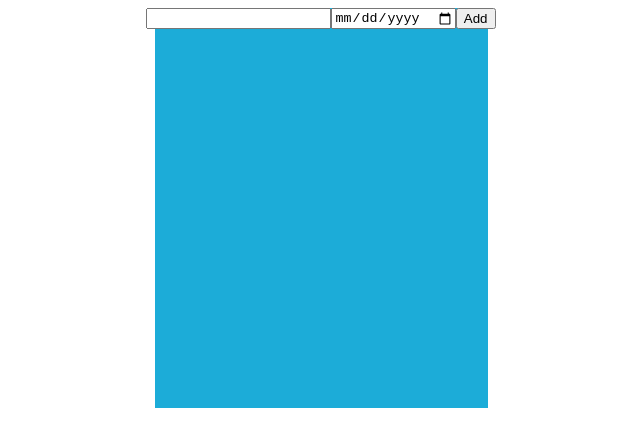
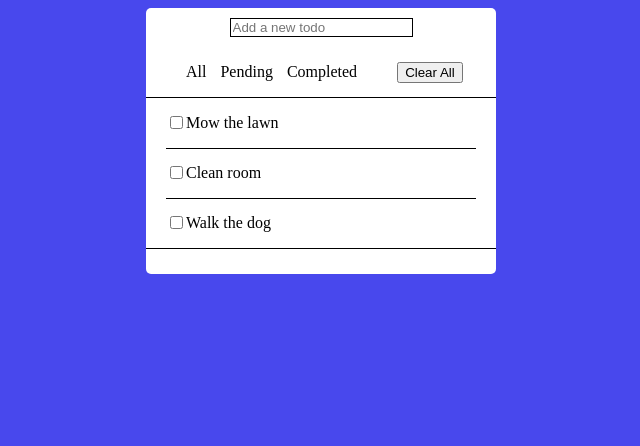
Before and after one commit to DilonSok/Todo-List, a plain HTML site: page index.html in a window 1280 px wide. Shown: the whole page, without its empty margins (319-959 px from the left). Drawn offline with Linux system fonts and the light colour scheme.

Commit message:
HTML/CSS layout created
Next update to add javascript functions to buttons/actions and improve on CSS style.

Most important is making the add button work.

```diff
--- a/index.html
+++ b/index.html
@@ -2,26 +2,77 @@
 <html>
   <head>
     <title>Todo List</title>
-    <link rel="stylesheet" href="styles/todo-list.css">
     <link rel="stylesheet" href="styles/general.css">
+    <link rel="stylesheet" href="styles/add-bar.css">
+    <link rel="stylesheet" href="styles/screen-change.css">
+    <link rel="stylesheet" href="styles/todo.css">
+    <link href='https://css.gg/chevron-double-right.css' rel='stylesheet'>
+    <link href='https://css.gg/more-alt.css' rel='stylesheet'>
     <link rel="preconnect" href="https://fonts.googleapis.com">
     <link rel="preconnect" href="https://fonts.gstatic.com" crossorigin>
     <link href="https://fonts.googleapis.com/css2?family=Merriweather:ital,wght@0,400;0,700;1,400;1,700&display=swap" rel="stylesheet">
   </head>
-  <body>
-    <div class="app-container">
-      <header class="input-header">
-        <input class="title" id="todo-title" type="text" />
-        <input class="date" id="date-picker" type="date" />
-        <button onclick="addTodo()" id="add-button">Add</button>
-      </header>
-      <div class="todo-container">
-
-        <div class="todo-element-container" id="element-container">
-
+  <body style="background-color: rgb(72,72,237);">
+    <div class="app">
+      <div class="app-container">
+        <div class="add-header-bar-container">
+          <div class="add-header-bar">
+            <i class="gg-chevron-double-right"></i>
+            <input type="text" class="add-todo" placeholder="Add a new todo" id="todo-title">
+          </div>
+        </div>
+        <div class="todo-screen-change-bar">
+          <div class="screen-change-container">
+            <ul class="screens">
+              <li class="screen">All</li>
+              <li class="screen">Pending</li>
+              <li class="screen">Completed</li>
+            </ul>
+          </div>
+          <div class="clear-button-container">
+            <button class="clear-button">Clear All</button>
+          </div>
+        </div>
+        <div class="todo-main">
+          <div class="todo-container">
+            <div class="todo-item">
+              <div class="checkbox-container">
+                <input type="checkbox" class="checkbox">
+              </div>
+              <div class="title-container">
+                <p class="todo-title">Mow the lawn</p>
+              </div>
+              <div class="options-container">
+                <i class="gg-more-alt"></i>
+              </div>
+            </div>
+            <div class="todo-item">
+              <div class="checkbox-container">
+                <input type="checkbox" class="checkbox">
+              </div>
+              <div class="title-container">
+                <p class="title">Clean room</p>
+              </div>
+              <div class="options-container">
+                <i class="gg-more-alt"></i>
+              </div>
+            </div>
+            <div class="todo-item">
+              <div class="checkbox-container">
+                <input type="checkbox" class="checkbox">
+              </div>
+              <div class="title-container">
+                <p class="todo-title">Walk the dog</p>
+              </div>
+              <div class="options-container">
+                <i class="gg-more-alt"></i>
+              </div>
+            </div>
+          </div>
         </div>
       </div>
     </div>
+
     <script async src="index.js"></script>
   </body>
 </html>
--- a/index.js
+++ b/index.js
@@ -53,7 +53,7 @@ let todos = []; //Todo-List array of todo-elements
 
 
       function render(){
-        document.getElementById("element-container").innerHTML = '';
+        document.getElementById("todo-container").innerHTML = '';
 
         todos.forEach(todo => {
           const currentElement = document.createElement('div');
@@ -64,7 +64,7 @@ let todos = []; //Todo-List array of todo-elements
           currentElement.appendChild(deleteButton);
 
 
-          const todoList = document.getElementById('element-container');
+          const todoList = document.getElementById('todo-container');
           todoList.appendChild(currentElement);
 
         });
--- /dev/null
+++ b/styles/add-bar.css
@@ -0,0 +1,32 @@
+.add-header-bar-container{
+    display: flex;
+    align-items: center;
+    justify-content: center;
+    margin-top: 10px;
+    margin-bottom: 10px;
+}
+
+.add-header-bar{
+    display: flex;
+    border-style: solid;
+    border-width: 1px;
+}
+.gg-chevron-double-right{
+    opacity: .38;
+}
+.add-todo{
+    border: none;
+}
+.add-todo:focus{
+    outline: none;
+}
+
+.screen{
+    transition: .15s;
+}
+.screen:hover{
+    text-decoration-skip-ink: none;
+    text-decoration: underline;
+    cursor: pointer;
+    color: blue;
+}
--- a/styles/general.css
+++ b/styles/general.css
@@ -1,3 +1,26 @@
 .body{
   font-family: 'Merriweather';
+  background-color: rgb(72, 72, 237);
+  padding: none;
+  margin: none;
 }
+ul{
+  list-style-type: none;
+}
+li{
+  display: inline;
+}
+.app{
+  display:flex;
+  justify-content: center;
+  margin-bottom: 15px;
+}
+.app-container{
+  background-color: white;
+  display: flex;
+  width: 350px;
+  justify-content: center;
+  flex-direction: column;
+  border-radius: 5px;
+  margin-bottom: 10px;
+}
--- /dev/null
+++ b/styles/screen-change.css
@@ -0,0 +1,18 @@
+.todo-screen-change-bar{
+    display: flex;
+    flex-direction: row;
+    align-items: center;
+    border-bottom-style: solid;
+    border-bottom-width: 1px;
+}
+
+.screen-change-container{
+    display: flex;
+    flex-direction: row;
+    justify-content: space-between;
+    word-spacing: 10px;
+}
+
+.clear-button-container{
+    margin-left: 40px;
+}
--- a/styles/todo-list.css
+++ /dev/null
@@ -1,24 +0,0 @@
-.app-container{
-  margin: auto;
-  display: flex;
-  flex-direction: column;
-  background-color: rgb(28, 172, 216);
-  height: 400px;
-  width: 333px;
-
-}
-
-.input-header{
-  display: flex;
-  justify-content: center;
-  margin: 0px 0px 10px 0px;
-}
-
-.todo-container{
-  display:flex;
-  justify-content: left, space-evenly;
-}
-.todo-element-container{
-  align-items: center;
-  justify-content: space-evenly;
-}
--- /dev/null
+++ b/styles/todo.css
@@ -0,0 +1,30 @@
+.todo-main{
+    margin-bottom: 25px;
+
+}
+
+.todo-container{
+    border-bottom-style: solid;
+    border-bottom-width: 1px;
+    display:flex;
+    flex-direction: column;
+}
+
+.todo-item{
+    display: flex;
+    align-items: center;
+    margin: 0 20px -1px 20px;
+    border-bottom-style: solid;
+    border-bottom-width: 1px;
+    z-index: 1;
+}
+
+.title-container{
+    display:flex;
+    flex: .95;
+}
+
+
+.options-container{
+    cursor: pointer;
+}
```
